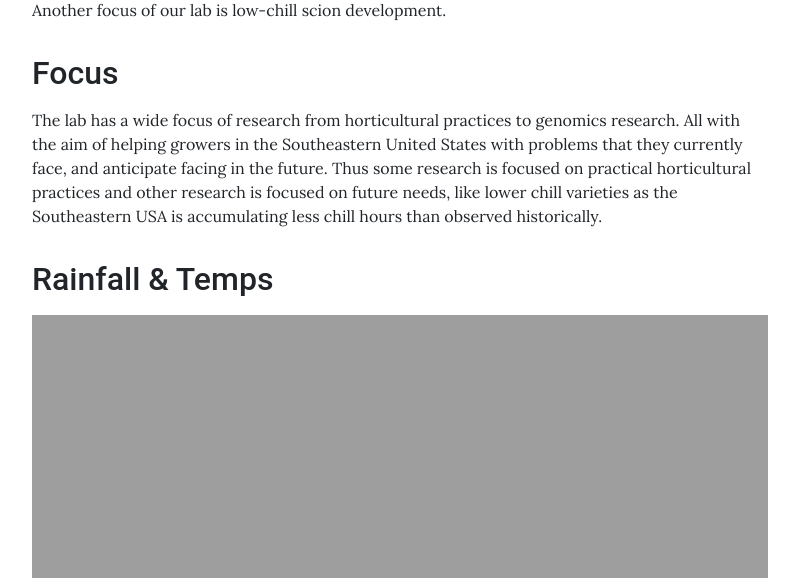
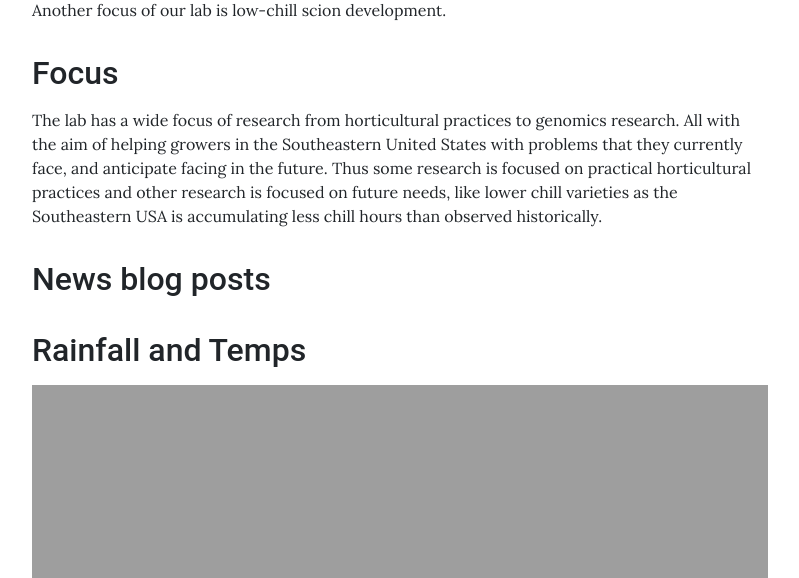
Before and after one commit to jeekinlau/lab_website, a Jekyll site: the page built from pages/home.md, in a window 1280 px wide and 900 px high, scrolled down 568 px, cut to the strip 0-578 px from the top of the window. Shown: the whole strip, without its empty margins (240-1039 px from the left). Built offline with Jekyll 4.4.1, drawn with Linux system fonts in a browser that asks for light colours.

Commit message:
change order home page

```diff
--- a/pages/home.md
+++ b/pages/home.md
@@ -22,8 +22,7 @@ The USDA-ARS peach rootstock lab is focused on developing rootstocks for the Sou
 
 ## Focus
 The lab has a wide focus of research from horticultural practices to genomics research. All with the aim of helping growers in the Southeastern United States with problems that they currently face, and anticipate facing in the future. Thus some research is focused on practical horticultural practices and other research is focused on future needs, like lower chill varieties as the Southeastern USA is accumulating less chill hours than observed historically.
+## News blog posts
 
-<h2>Rainfall & Temps</h2>
-<iframe src="https://jeekinlau.github.io/byron_rainfall/" width="100%" height="100%"> </iframe>
-
-## News blog posts
+## Rainfall and Temps
+<iframe src="https://jeekinlau.github.io/byron_rainfall/" width="100%" height="100%"> /iframe>
```
